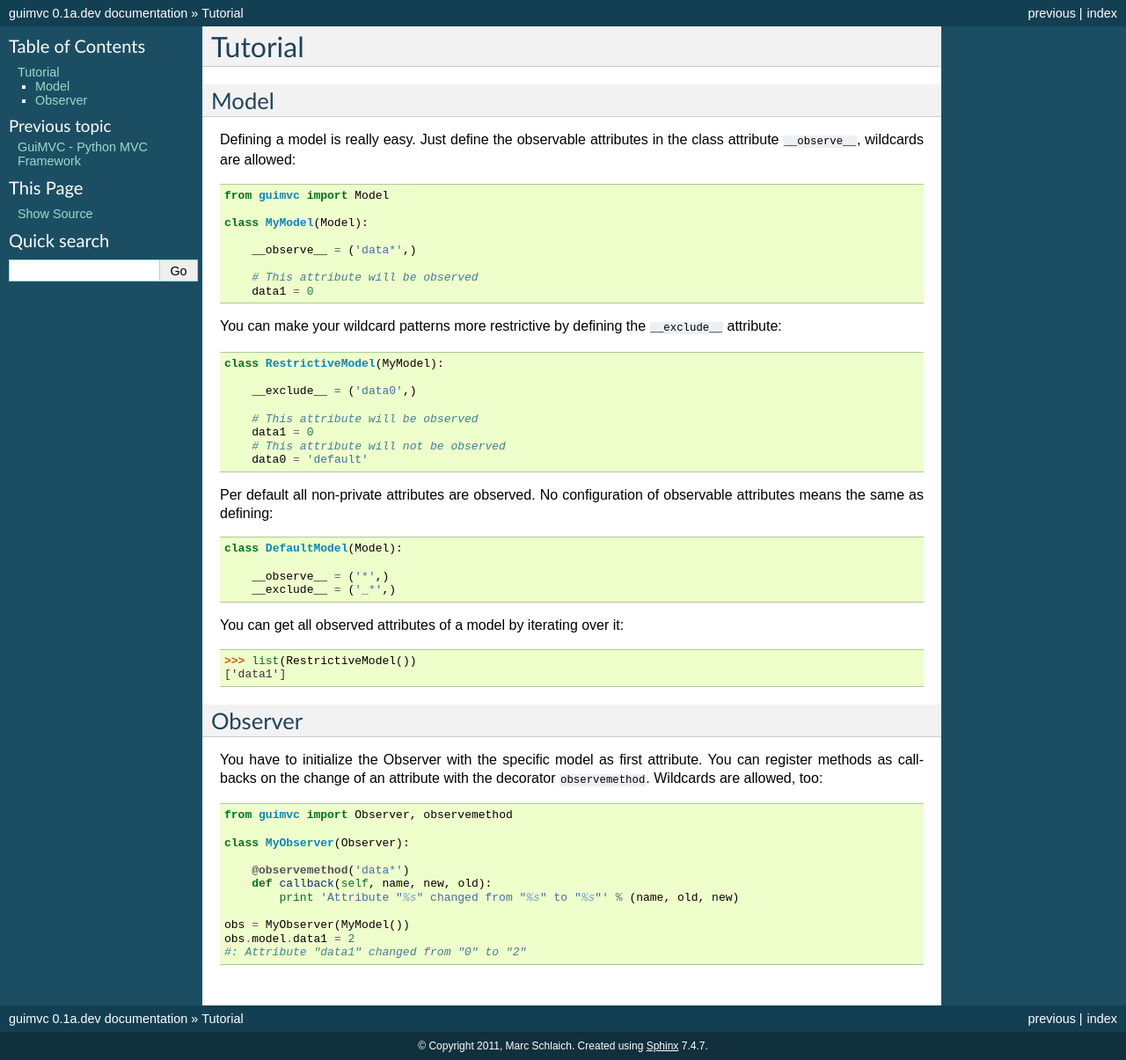
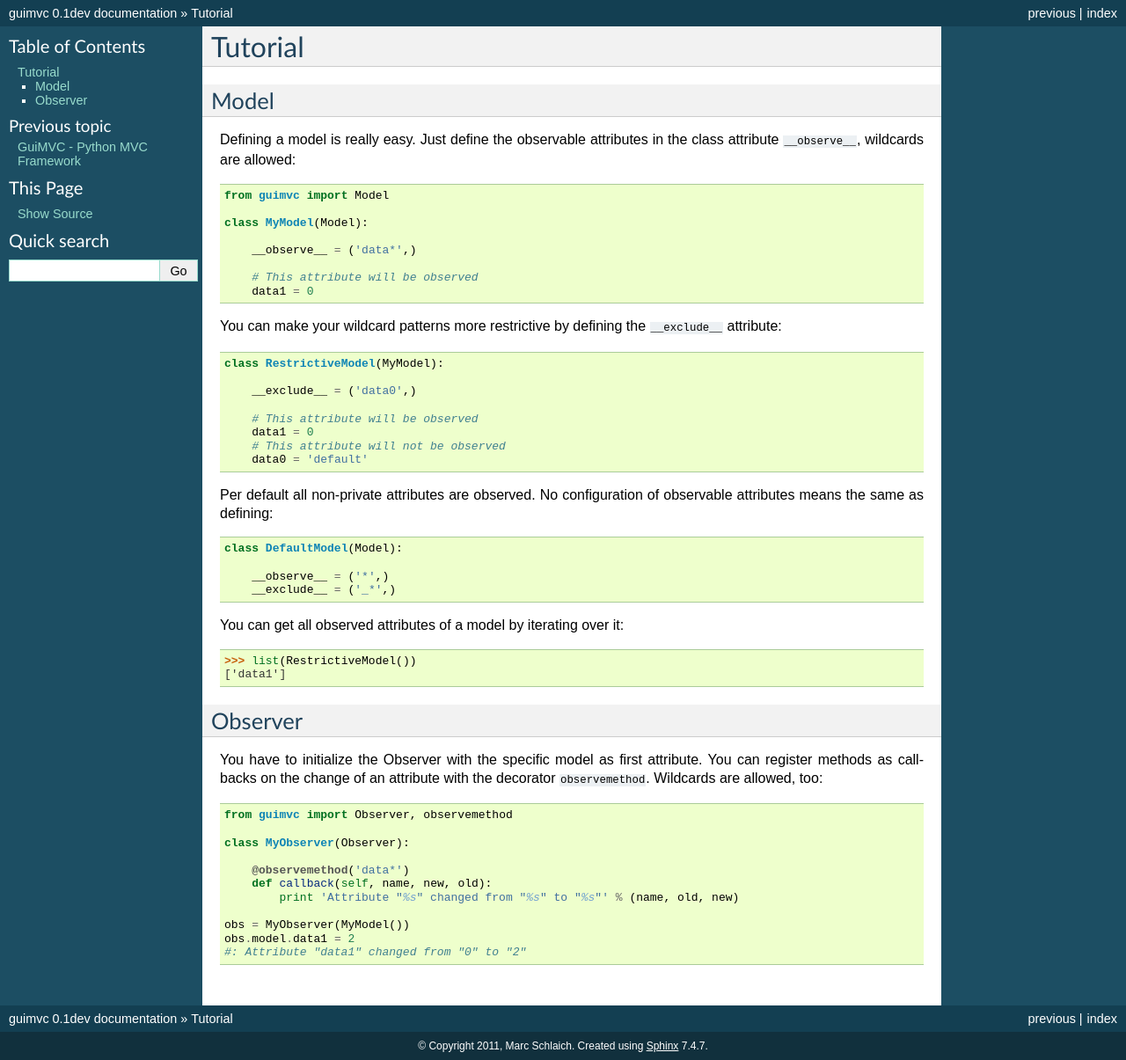
Before and after one commit to schlamar/guimvc, a Sphinx documentation site: the page built from doc/tutorial.rst, in a window 1280 px wide. Shown: the whole page at 88% size. Built offline with Sphinx 7.4.7, drawn with Linux system fonts in a browser that asks for light colours.

```diff
--- a/doc/conf.py
+++ b/doc/conf.py
@@ -16,7 +16,9 @@ import sys, os
 # If extensions (or modules to document with autodoc) are in another directory,
 # add these directories to sys.path here. If the directory is relative to the
 # documentation root, use os.path.abspath to make it absolute, like shown here.
-#sys.path.insert(0, os.path.abspath('.'))
+sys.path.insert(0, os.path.abspath('..'))
+
+import guimvc
 
 # -- General configuration -----------------------------------------------------
 
@@ -48,9 +50,9 @@ copyright = u'2011, Marc Schlaich'
 # built documents.
 #
 # The short X.Y version.
-version = '0.1'
+version = guimvc.__version__
 # The full version, including alpha/beta/rc tags.
-release = '0.1a.dev'
+release = version
 
 # The language for content autogenerated by Sphinx. Refer to documentation
 # for a list of supported languages.
```
